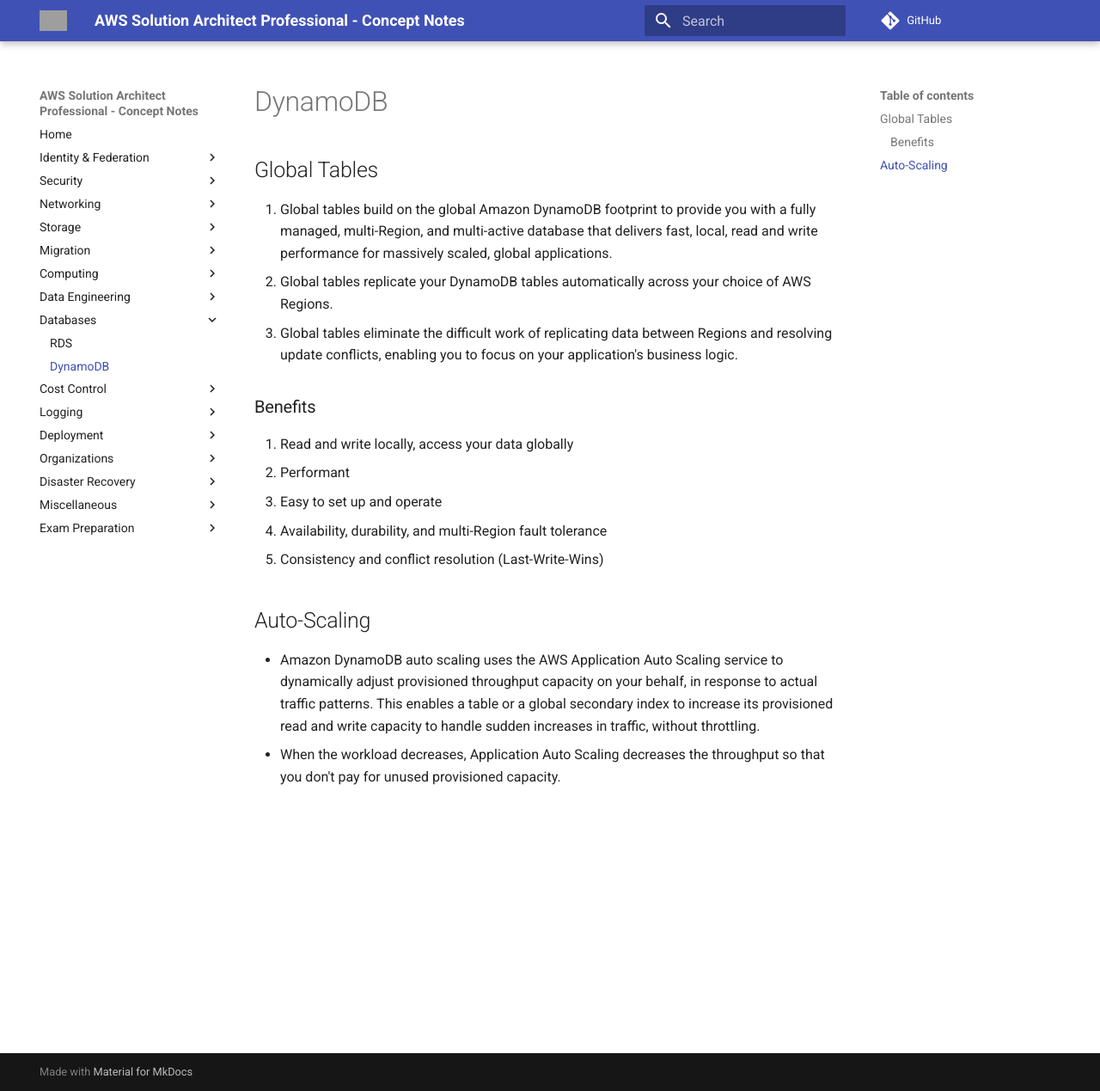
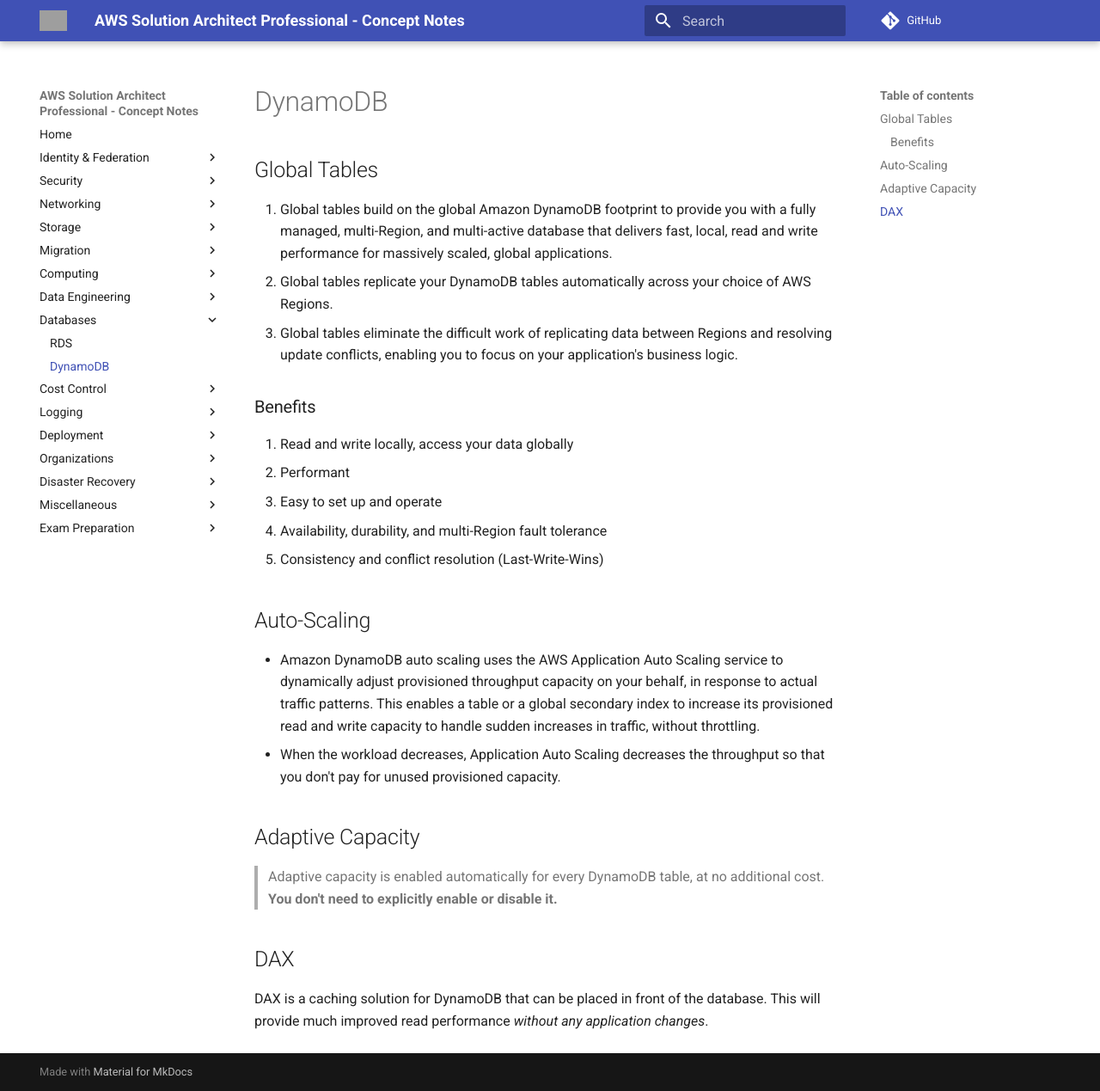
Before and after one commit to jeyabalajis/aws-certified-sa-pro-notes, an MkDocs documentation site: the page built from docs/databases/dynamodb.md, in a window 1280 px wide and 1269 px high. Shown: the whole window at 86% size. Built offline with MkDocs 1.6.1 and Material for MkDocs 9.7.7, drawn with Linux system fonts in a browser that asks for light colours; comment, search, counter and statistics services are not loaded; grey boxes are pictures that could not be loaded.

Commit message:
Update dynamodb.md

```diff
--- a/docs/databases/dynamodb.md
+++ b/docs/databases/dynamodb.md
@@ -17,3 +17,11 @@
 
 - Amazon DynamoDB auto scaling uses the AWS Application Auto Scaling service to dynamically adjust provisioned throughput capacity on your behalf, in response to actual traffic patterns. This enables a table or a global secondary index to increase its provisioned read and write capacity to handle sudden increases in traffic, without throttling.
 - When the workload decreases, Application Auto Scaling decreases the throughput so that you don't pay for unused provisioned capacity.
+
+## Adaptive Capacity
+
+> Adaptive capacity is enabled automatically for every DynamoDB table, at no additional cost. **You don't need to explicitly enable or disable it.**
+
+## DAX
+
+DAX is a caching solution for DynamoDB that can be placed in front of the database. This will provide much improved read performance _without any application changes_.
```
